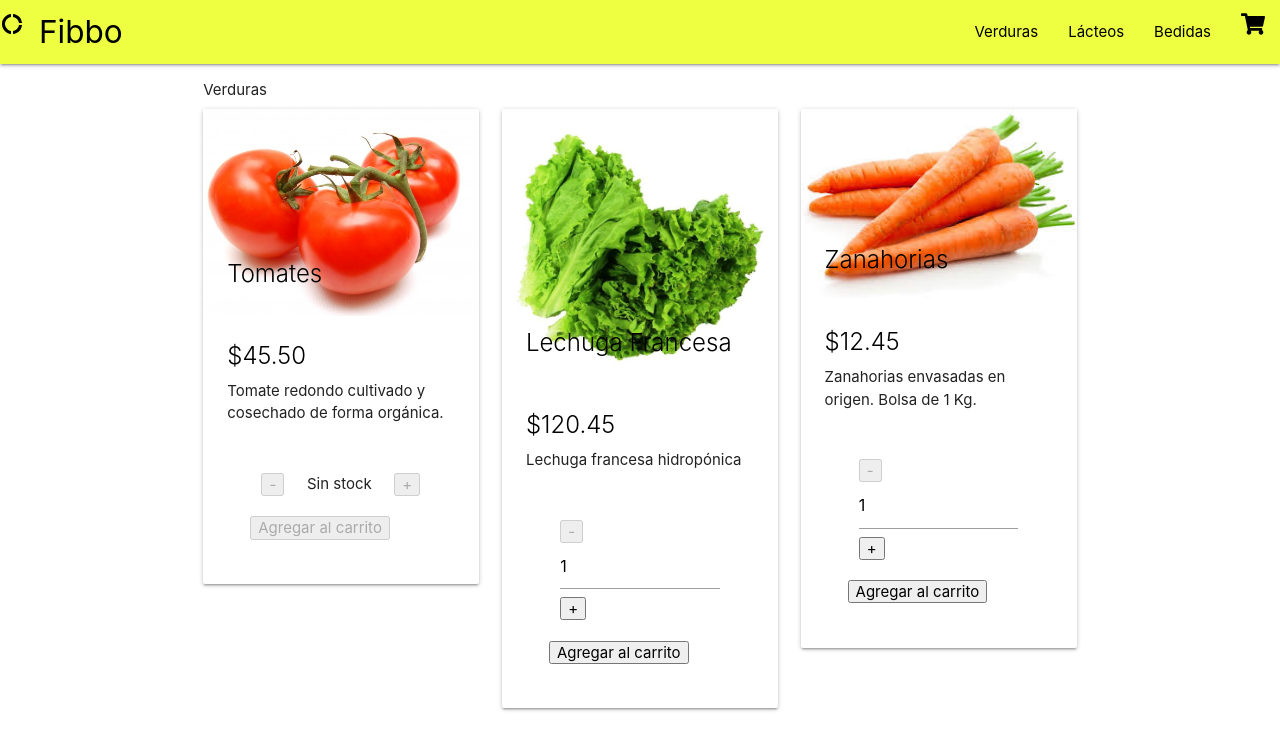
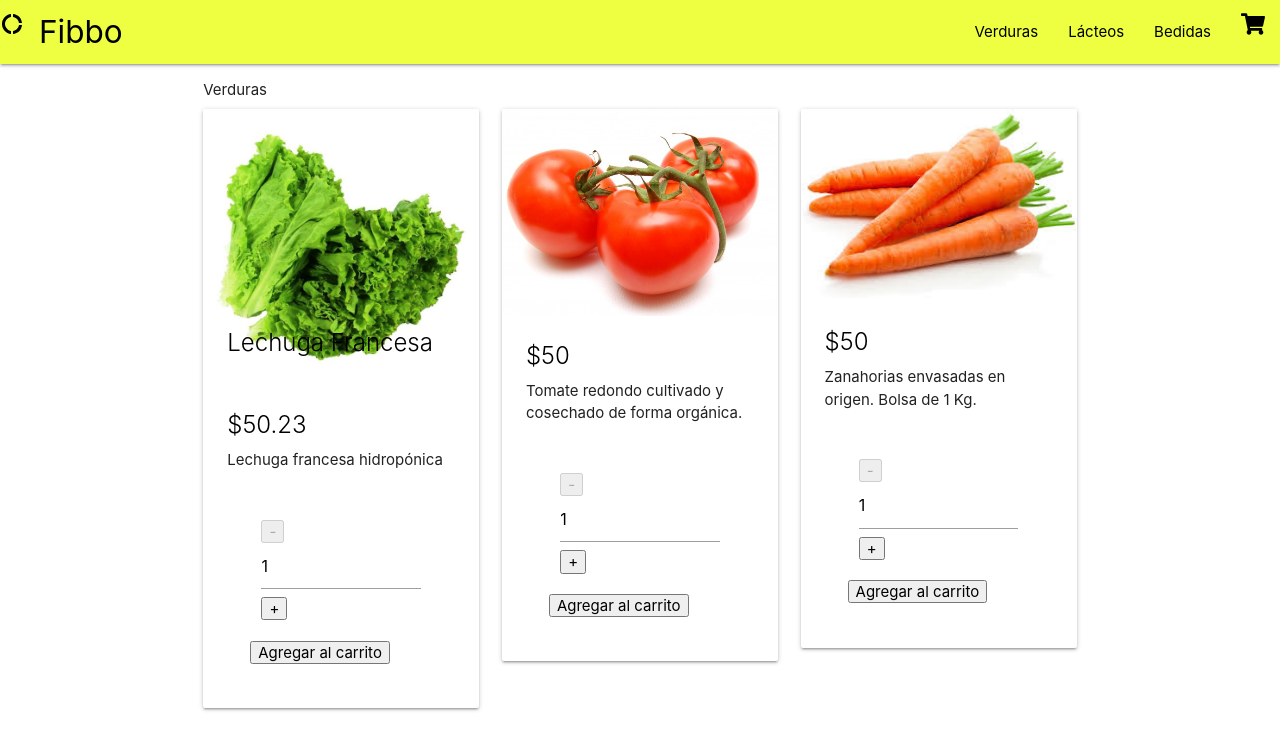
Before and after one commit to maschfederico/coderproyect, a React (Create React App) app: page / in a window 1280 px wide. Shown: the top 750 px of the page. Built offline with nearby package versions, Linux system fonts and the light colour scheme.

Commit message:
6 Clase . Promises, asincronía y MAP

```diff
--- /dev/null
+++ b/src/Components/General/ItemListContainer/ItemList.jsx
@@ -0,0 +1,74 @@
+import {useState, useEffect} from 'react';
+import ProductCard from "../ProductCard/ProductCard"
+const ItemList = () => {
+    const [items, setItems] = useState([]);
+
+    const productos = [
+        {
+            id: '1',
+            imagen: 'lechugas.jpg',
+            nombre: 'Lechuga Francesa',
+            precio: 50.23,
+            descripcion: "Lechuga francesa hidropónica" ,
+            stock: 120,
+        },
+        {
+            id: '2',
+            imagen: 'tomates.jpg',
+            titulo: 'Tomate Redondo',
+            precio: 50,
+            descripcion: "Tomate redondo cultivado y cosechado de  forma orgánica.",
+            stock: 10,
+        },
+        {
+            id: '2',
+            imagen: 'zanahorias.jpg',
+            titulo: 'Zanahorias',
+            precio: 50,
+            descripcion: "Zanahorias envasadas en origen. Bolsa de 1 Kg.",
+            stock: 10,
+        }
+    ];
+
+
+
+    useEffect(() => {
+        getProductos.then(response=> setItems(response));
+        // eslint-disable-next-line react-hooks/exhaustive-deps
+    }, []);
+
+    const getProductos = new Promise((resolve,reject) => {
+        setTimeout(() => {
+            resolve (productos);
+        }, 2000)
+    })
+
+
+
+    return (
+        <div className="row">
+            <div className=" col s12">
+                <span className="title"> Verduras </span>
+            </div>
+            {items.length ?
+            items.map((item)=>{
+                const rutaImagen = require (`./imagenes/${item.imagen}`);
+                    return(
+                    <div className="col s12 m6 l4">
+                        < ProductCard key={item.id}
+                        imagen={rutaImagen.default}
+                        titulo={item.nombre}
+                        descripcion={item.descripcion}
+                        precio={item.precio}
+                        stock={item.stock}
+                        />
+                    </div>
+                    )
+            })
+            :<p>Cargando Verduras...</p>}
+
+        </div>
+     );
+}
+
+export default ItemList;
--- a/src/Components/General/ItemListContainer/ItemListContainer.jsx
+++ b/src/Components/General/ItemListContainer/ItemListContainer.jsx
@@ -1,41 +1,9 @@
-
-import tomate from "./imagenes/tomates.jpg";
-import zanahorias from "./imagenes/zanahorias.jpg";
-import lechugas from "./imagenes/lechugas.jpg";
-import ProductCard from "../ProductCard/ProductCard"
+import ItemList from "./ItemList"
 const ItemListContainer = () => {
     return (
         <div className="container">
             <div className="section">
-                <div className="row">
-                    <div className=" col s12">
-                        <span className="title"> Verduras </span>
-                    </div>
-                    <div className="col s12 m6 l4">
-                        <ProductCard
-                        titulo = "Tomates"
-                        precio="45.50"
-                        descripcion="Tomate redondo cultivado y cosechado de  forma orgánica."
-                        imagen={tomate}
-                        stock="0"/>
-                    </div>
-                    <div className="col s12 m6 l4">
-                        <ProductCard
-                        titulo = "Lechuga Francesa"
-                        precio="120.45"
-                        descripcion="Lechuga francesa hidropónica"
-                        imagen={lechugas}
-                        stock="5"/>
-                    </div>
-                    <div className="col s12 m6 l4">
-                        <ProductCard
-                        titulo = "Zanahorias"
-                        precio="12.45"
-                        descripcion="Zanahorias envasadas en origen. Bolsa de 1 Kg."
-                        imagen={zanahorias}
-                        stock="3"/>
-                    </div>
-                </div>
+               <ItemList/>
             </div>
         </div>
     );
```
Also changed, not shown: 1 other file (tests, documents, lock files or other folders).
